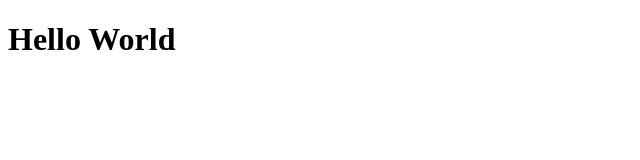
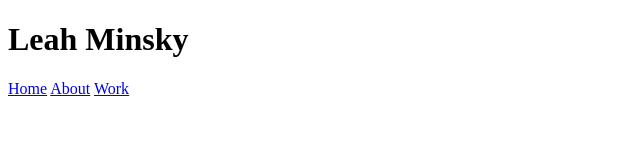
Before and after one commit to leahminsky/leahminsky.github.io, a plain HTML site: page index.html in a window 1280 px wide. Shown: the whole page, without its empty margins (0-640 px from the left). Drawn offline with Linux system fonts and the light colour scheme.

Commit message:
Add js and css

```diff
--- a/index.html
+++ b/index.html
@@ -1,7 +1,25 @@
 <!DOCTYPE html>
 <html lang="en">
-<body>
-    <h1>Hello World</h1>
-</body>
+  <head>
+    <meta charset="UTF-8">
+    <meta name="viewport" content="width=device-width, intial-scale=1">
+    <title>Leah Minsky</title>
+    <link rel="stylesheet" href="styles.css">
+  </head>
+
+  <body>
+    <h1>Leah Minsky</h1>
+    <script src="main.js"></script>
+    <noscript>You need to enable JavaScript to view the full site.</noscript>
+
+    <!--I want a big section for my animation reel, if not a whol separate page-->
+    <!--Under work, do I make categories?-->
+    <div id="topnav">
+    <a class="active" href="#home">Home</a>
+    <a href="#about">About</a>
+    <a href="#work">Work</a>
+    </div>
+
+  </body>
 
 </html>
```
Also changed, not shown: main.js (added), styles.css (added).
